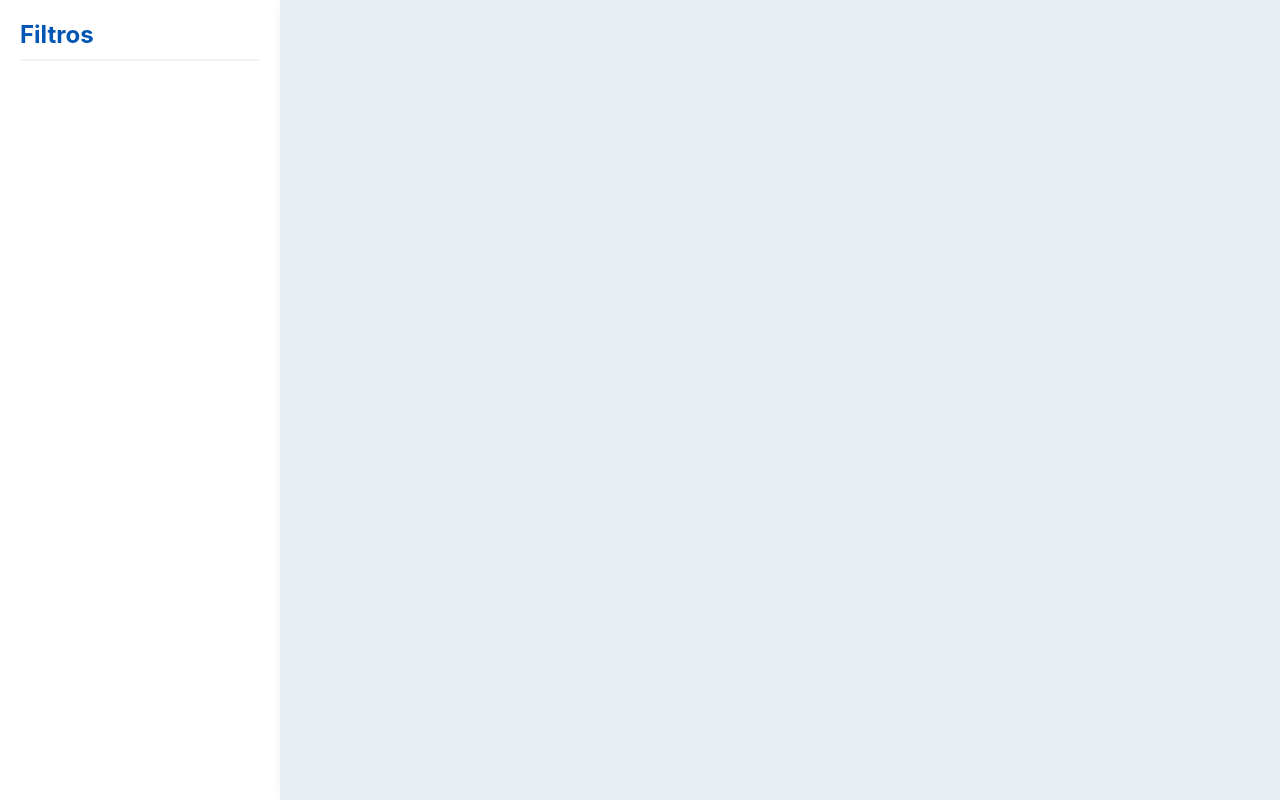
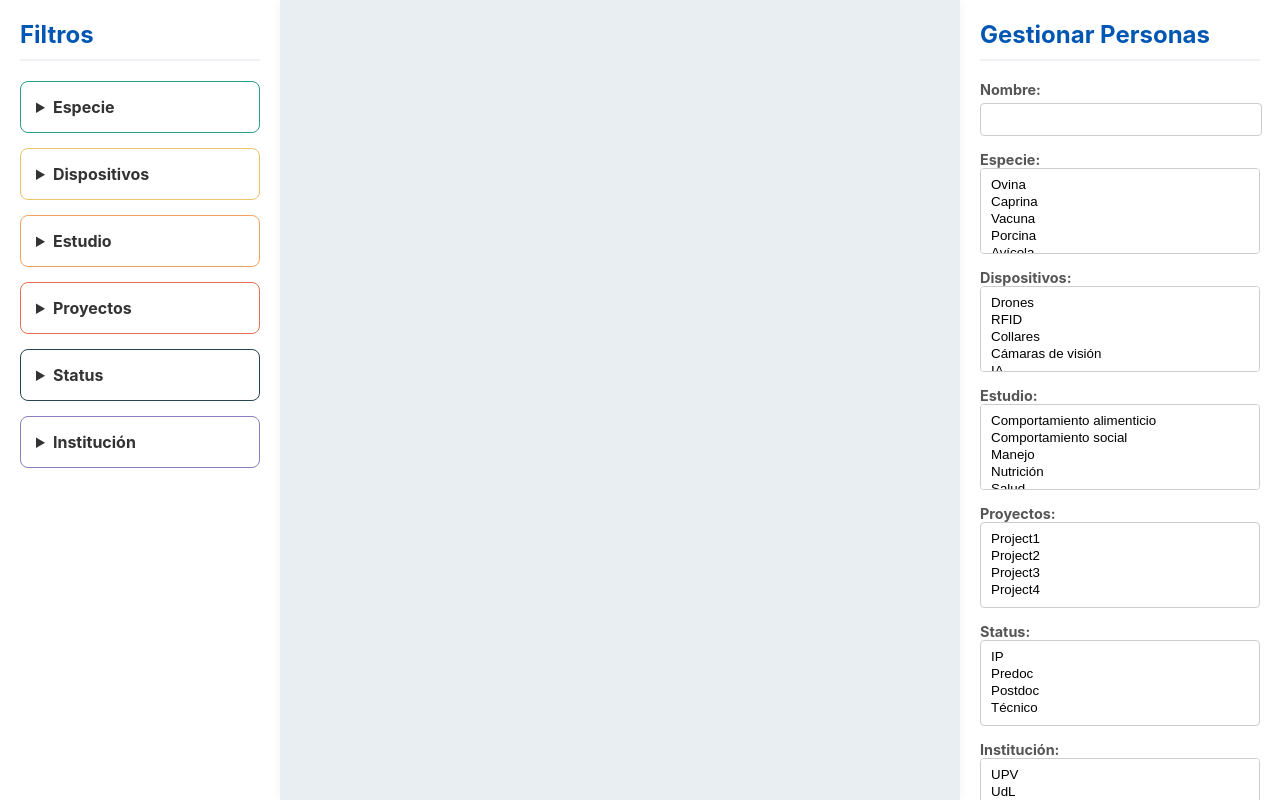
Before and after one commit to VLS76/Red-v1, a plain HTML site: page index.html in a window 1280 px wide. Drawn offline with nearby package versions, Linux system fonts and the light colour scheme.

Commit message:
Add files via upload

```diff
--- a/index.html
+++ b/index.html
@@ -22,7 +22,26 @@
                 <div id="info-details"></div>
             </div>
         </div>
-      </div>
+
+        <div id="crud-panel" class="panel">
+            <h2>Gestionar Personas</h2>
+            <form id="person-form">
+                <input type="hidden" id="person-id">
+                <label for="person-name">Nombre:</label>
+                <input type="text" id="person-name" required>
+
+                <div id="form-fields-container">
+                    </div>
+
+                <div class="crud-buttons">
+                    <button type="button" id="create-btn">Crear</button>
+                    <button type="button" id="update-btn">Modificar</button>
+                    <button type="button" id="delete-btn">Eliminar</button>
+                    <button type="button" id="clear-form-btn">Limpiar</button>
+                </div>
+            </form>
+        </div>
+    </div>
 
     <script src="script.js"></script>
 </body>
--- a/script.js
+++ b/script.js
@@ -2,29 +2,30 @@ document.addEventListener('DOMContentLoaded', () => {
 
     // --- DATOS INICIALES ---
     const initialPeopleData = [
-        { id: "Ana García", Especie: ["Ovina", "Caprina"], Tecnología: ["Identificación y monitorización", "Biosensores"], Lineas: ["Salud animal"], Rol: "IP", Institución: "IRTA" },
-        { id: "Beatriz Soler", Especie: ["Ovina"], Tecnología: ["Analisis de imágenes"], Lineas: ["Reproducción y mejora genética"], Rol: "Postdoc", Institución: "IRTA" },
-        { id: "Carlos Ruiz", Especie: ["Caprina"], Tecnología: ["Ciencia de datos", "Biosensores"], Lineas: ["Salud animal", "Comportamiento animal"], Rol: "Predoc", Institución: "IRTA" },
-        { id: "David Jiménez", Especie: ["Vacuna"], Tecnología: ["Automatización y robots", "Posicionamiento y navegación"], Lineas: ["Optimización de recursos"], Rol: "IP", Institución: "UdL/Agrotecnio" },
-        { id: "Elena Navarro", Especie: ["Vacuna", "Porcina"], Tecnología: ["Detección y medición"], Lineas: ["Monitoreo de emisiones"], Rol: "Técnico", Institución: "UdL/Agrotecnio" },
-        { id: "Fernando Moreno", Especie: ["Porcina"], Tecnología: ["Analisis de imágenes", "Ciencia de datos"], Lineas: ["Comportamiento animal"], Rol: "IP", Institución: "CSIC/INIA" },
-        { id: "Gloria Vidal", Especie: ["Avícola"], Tecnología: ["Identificación y monitorización"], Lineas: ["Salud animal"], Rol: "Postdoc", Institución: "NEIKER" },
-        { id: "Héctor Alonso", Especie: ["Cunícula"], Tecnología: ["Biosensores"], Lineas: ["Reproducción y mejora genética"], Rol: "Asesor científico", Institución: "UPV" },
-        { id: "Irene Sánchez", Especie: ["Vacuna"], Tecnología: ["Posicionamiento y navegación"], Lineas: ["Comportamiento animal"], Rol: "Predoc", Institución: "UCO" },
-        { id: "Javier Romero", Especie: ["Ovina", "Porcina"], Tecnología: ["Ciencia de datos"], Lineas: ["Optimización de recursos"], Rol: "IP", Institución: "CICYTEX" },
-        { id: "Laura Martín", Especie: ["Porcina", "Avícola"], Tecnología: ["Automatización y robots"], Lineas: ["Monitoreo de emisiones"], Rol: "Postdoc", Institución: "CICYTEX" },
-        { id: "Miguel Castillo", Especie: ["Caprina"], Tecnología: ["Analisis de imágenes"], Lineas: ["Salud animal"], Rol: "Técnico", Institución: "USAL" },
-        { id: "Nuria Pascual", Especie: ["Vacuna"], Tecnología: ["Identificación y monitorización", "Detección y medición"], Lineas: ["Optimización de recursos"], Rol: "IP", Institución: "UCO" },
-        { id: "Óscar Flores", Especie: ["Avícola"], Tecnología: ["Posicionamiento y navegación"], Lineas: ["Comportamiento animal"], Rol: "Predoc", Institución: "UAB" },
-        { id: "Pilar Ibáñez", Especie: ["Ovina"], Tecnología: ["Ciencia de datos"], Lineas: ["Reproducción y mejora genética"], Rol: "Postdoc", Institución: "CSIC/INIA" }
+        { id: 1, nombre: 'Ana García', especie: ['Ovina', 'Caprina'], dispositivos: ['RFID', 'Collares'], estudio: ['Comportamiento social'], proyectos: ['Project1', 'Project2'], status: 'IP', institucion: 'UPV' },
+        { id: 2, nombre: 'Bruno Soler', especie: ['Ovina'], dispositivos: ['RFID', 'Drones'], estudio: ['Manejo'], proyectos: ['Project1'], status: 'Postdoc', institucion: 'UPV' },
+        { id: 3, nombre: 'Carla Pons', especie: ['Caprina'], dispositivos: ['Collares', 'Cámaras de visión'], estudio: ['Comportamiento social'], proyectos: ['Project2'], status: 'Predoc', institucion: 'UPV' },
+        { id: 4, nombre: 'David Roca', especie: ['Porcina'], dispositivos: ['IA', 'Alimentadores automáticos'], estudio: ['Nutrición'], proyectos: ['Project3'], status: 'IP', institucion: 'UdL' },
+        { id: 5, nombre: 'Elena Ferré', especie: ['Porcina', 'Avícola'], dispositivos: ['Alimentadores automáticos', 'Básculas'], estudio: ['Nutrición'], proyectos: ['Project3'], status: 'Técnico', institucion: 'UdL' },
+        { id: 6, nombre: 'Felipe Sanz', especie: ['Vacuna'], dispositivos: ['Collares', 'Vallados virtuales'], estudio: ['Comportamiento alimenticio'], proyectos: ['Project4'], status: 'IP', institucion: 'UCO' },
+        { id: 7, nombre: 'Gloria Mínguez', especie: ['Vacuna'], dispositivos: ['Collares', 'Sensores de movimiento'], estudio: ['Salud'], proyectos: ['Project4'], status: 'Postdoc', institucion: 'UCO' },
+        { id: 8, nombre: 'Hector Blanes', especie: ['Ovina'], dispositivos: ['Cámaras de visión', 'IA'], estudio: ['Comportamiento social'], proyectos: ['Project2'], status: 'Predoc', institucion: 'USAL' },
+        { id: 9, nombre: 'Irene Jiménez', especie: ['Ovina', 'Cunícula'], dispositivos: ['Sensores acústicos', 'RFID'], estudio: ['Manejo'], proyectos: ['Project2', 'Project4'], status: 'IP', institucion: 'USAL' },
+        { id: 10, nombre: 'Javier Luna', especie: ['Avícola'], dispositivos: ['Básculas', 'Drones'], estudio: ['Nutrición'], proyectos: [], status: 'Técnico', institucion: 'UAB' },
+        { id: 11, nombre: 'Laura Vidal', especie: ['Avícola', 'Porcina'], dispositivos: ['Drones', 'IA'], estudio: ['Manejo'], proyectos: ['Project1', 'Project3'], status: 'IP', institucion: 'UAB' },
+        { id: 12, nombre: 'Marco Rubio', especie: ['Caprina'], dispositivos: ['Sensores de movimiento', 'Vallados virtuales'], estudio: ['Salud'], proyectos: ['Project1'], status: 'Postdoc', institucion: 'UPV' },
+        { id: 13, nombre: 'Nora Casado', especie: ['Porcina'], dispositivos: ['IA', 'Cámaras de visión'], estudio: ['Comportamiento social'], proyectos: ['Project3'], status: 'Predoc', institucion: 'UdL' },
+        { id: 14, nombre: 'Oscar Pardo', especie: ['Vacuna'], dispositivos: ['RFID', 'Básculas'], estudio: ['Nutrición'], proyectos: ['Project4'], status: 'Técnico', institucion: 'UCO' },
+        { id: 15, nombre: 'Paula Navarro', especie: ['Caprina', 'Vacuna'], dispositivos: ['Collares', 'Cámaras de visión'], estudio: ['Comportamiento alimenticio'], proyectos: ['Project1', 'Project4'], status: 'IP', institucion: 'UCO' }
     ];
 
     const filterConfig = {
-        Especie: { indicators: ["Ovina", "Caprina", "Vacuna", "Porcina", "Avícola", "Cunícula"], color: "#ef4444" },
-        Tecnología: { indicators: ["Identificación y monitorización", "Detección y medición", "Biosensores", "Posicionamiento y navegación", "Automatización y robots", "Analisis de imágenes", "Ciencia de datos"], color: "#3b82f6" },
-        Lineas: { indicators: ["Salud animal", "Optimización de recursos", "Comportamiento animal", "Monitoreo de emisiones", "Reproducción y mejora genética"], color: "#10b981" },
-        Rol: { indicators: ["IP", "Postdoc", "Predoc", "Técnico", "Asesor científico"], color: "#f97316" },
-        Institución: { indicators: ["CICYTEX", "CSIC/INIA", "IRTA", "IUCA", "NEIKER", "UAB", "UCO", "UdL/Agrotecnio", "UM", "USAL", "USC/Campus Terra", "UPV"], color: "#8b5cf6" }
+        'Especie': ['Ovina', 'Caprina', 'Vacuna', 'Porcina', 'Avícola', 'Cunícula'],
+        'Dispositivos': ['Drones', 'RFID', 'Collares', 'Cámaras de visión', 'IA', 'Alimentadores automáticos', 'Básculas', 'Sensores acústicos', 'Sensores de movimiento', 'Vallados virtuales'],
+        'Estudio': ['Comportamiento alimenticio', 'Comportamiento social', 'Manejo', 'Nutrición', 'Salud'],
+        'Proyectos': ['Project1', 'Project2', 'Project3', 'Project4'],
+        'Status': ['IP', 'Predoc', 'Postdoc', 'Técnico'],
+        'Institución': ['UPV', 'UdL', 'UCO', 'USAL', 'UAB']
     };
 
     let peopleData = [];
@@ -73,7 +74,6 @@ document.addEventListener('DOMContentLoaded', () => {
             filtersContainer.appendChild(filterGroup);
 
             // Crear campos de selección en el formulario CRUD
-            /*
             const formFieldGroup = document.createElement('div');
             let selectHTML = `<label for="form-${key}">${category}:</label><select id="form-${key}" multiple>`;
             options.forEach(option => {
@@ -84,7 +84,7 @@ document.addEventListener('DOMContentLoaded', () => {
             formFieldsContainer.appendChild(formFieldGroup);
         }
     }
-    */
+
 
     // --- LÓGICA DE VISUALIZACIÓN DE RED ---
     const networkContainer = document.getElementById('network');
@@ -193,30 +193,30 @@ document.addEventListener('DOMContentLoaded', () => {
         // Lógica de jerarquía IP/Satélite
         const institutionGroups = {};
         filteredPeople.forEach(p => {
-            if (!institutionGroups[p.Institución]) {
-                institutionGroups[p.Institución] = { ip: [], others: [] };
+            if (!institutionGroups[p.institucion]) {
+                institutionGroups[p.institucion] = { ip: [], others: [] };
             }
-            if (p.Rol === 'IP') {
-                institutionGroups[p.Institución].ip.push(p);
+            if (p.status === 'IP') {
+                institutionGroups[p.institucion].ip.push(p);
             } else {
-                institutionGroups[p.Institución].others.push(p);
+                institutionGroups[p.institucion].others.push(p);
             }
         });
 
         filteredPeople.forEach(person => {
             let isSatellite = false;
-            const group = institutionGroups[person.Institución];
-            if (group && group.ip.length > 0 && person.Rol !== 'IP') {
+            const group = institutionGroups[person.institucion];
+            if (group && group.ip.length > 0 && person.status !== 'IP') {
                 isSatellite = true;
             }
 
             nodes.push({
                 id: person.id,
                 label: person.nombre,
-                title: `${person.nombre} (${person.Rol} en ${person.Institución})`,
-                value: person.Rol === 'IP' ? 30 : 15, // Tamaño del nodo
-                mass: person.Rol === 'IP' ? 5 : 1, // 'Peso' para la física
-                color: isSatellite ? '#f4a261' : (person.Rol === 'IP' ? '#e76f51' : '#2a9d8f')
+                title: `${person.nombre} (${person.status} en ${person.institucion})`,
+                value: person.status === 'IP' ? 30 : 15, // Tamaño del nodo
+                mass: person.status === 'IP' ? 5 : 1, // 'Peso' para la física
+                color: isSatellite ? '#f4a261' : (person.status === 'IP' ? '#e76f51' : '#2a9d8f')
             });
         });
 
@@ -243,7 +243,7 @@ document.addEventListener('DOMContentLoaded', () => {
 
     function findCommonality(p1, p2) {
         const common = [];
-        if (p1.Institución === p2.Institución) common.push(p1.Institución);
+        if (p1.institucion === p2.institucion) common.push(p1.institucion);
 
         Object.keys(filterConfig).forEach(cat => {
             const key = cat.toLowerCase().normalize("NFD").replace(/[\u0300-\u036f]/g, "");
@@ -284,7 +284,7 @@ document.addEventListener('DOMContentLoaded', () => {
         infoCard.style.display = 'none';
     }
 
-    /*
+
     // --- LÓGICA DEL FORMULARIO CRUD ---
     const form = document.getElementById('person-form');
     const personIdInput = document.getElementById('person-id');
@@ -389,7 +389,7 @@ document.addEventListener('DOMContentLoaded', () => {
             hidePersonInfo();
         }
     }
-    */
+
 
     // --- INICIALIZACIÓN Y EVENT LISTENERS ---
     loadData();
--- a/style.css
+++ b/style.css
@@ -110,7 +110,7 @@ h2, h3 {
     color: #888;
 }
 
-/* Panel CRUD (Derecha)
+/* Panel CRUD (Derecha) */
 #crud-panel {
     flex: 0 0 320px;
 }
@@ -158,7 +158,7 @@ h2, h3 {
     font-weight: bold;
     transition: background-color 0.2s;
 }
-*/
+
 #create-btn { background-color: #28a745; }
 #create-btn:hover { background-color: #218838; }
 #update-btn { background-color: #007bff; }
```
